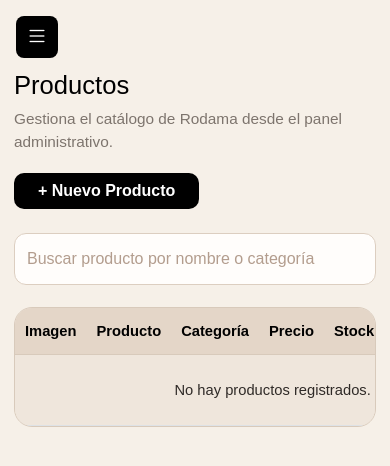
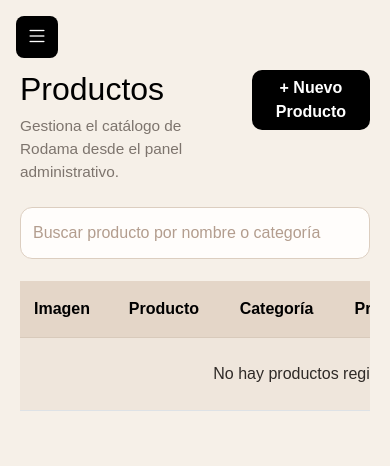
Before and after one commit to Camilo-Sanchez144/Rodama_Project, a plain HTML site: page html/dashboard-admin.html in a window 390 px wide. Drawn offline with nearby package versions, Linux system fonts and the light colour scheme.

Commit message:
Arreglando responsive

```diff
--- a/css/dashboard-admin.css
+++ b/css/dashboard-admin.css
@@ -3,7 +3,6 @@
     padding:0;
     box-sizing:border-box;
 }
-
 body{
     background:#F6F0E8;
     font-family:Arial,Helvetica,sans-serif;
@@ -16,7 +15,6 @@ body{
     position:relative;
 }
 
-/* ── Hamburger ── */
 .hamburger{
     display:none;
     position:fixed;
@@ -40,7 +38,6 @@ body{
     background:#1a1a1a;
 }
 
-/* ── Overlay ── */
 .sidebar-overlay{
     display:none;
     position:fixed;
@@ -55,7 +52,6 @@ body{
     opacity:1;
 }
 
-/* ── Sidebar ── */
 .sidebar{
     width:220px;
     min-width:220px;
@@ -131,14 +127,12 @@ body{
     border-color:rgba(255,255,255,0.5);
 }
 
-/* ── Content ── */
 .content{
     flex:1;
     padding:40px;
     min-width:0;
 }
 
-/* ── Sections ── */
 .section{
     display:none;
     opacity:0;
@@ -157,7 +151,6 @@ body{
     to{opacity:1;transform:translateY(0)}
 }
 
-/* ── Topbar ── */
 .topbar{
     display:flex;
     justify-content:space-between;
@@ -205,17 +198,33 @@ body{
     border-color:#C7A98B;
     box-shadow:0 0 0 0.2rem rgba(199,169,139,0.18) !important;
 }
+.product-table-wrapper{
+    width:100%;
+    overflow-x:auto;
+    overflow-y:hidden;
+    display:block;
+}
+.product-table-wrapper::-webkit-scrollbar{
+    height:6px;
+}
 
-/* ── Table ── */
-.product-table-wrapper{
-    background:#EFE6DC;
-    border:1px solid #D8CABB;
-    border-radius:18px;
-    overflow:hidden;
+.product-table-wrapper::-webkit-scrollbar-track{
+    background:#E4D6C8;
+    border-radius:0 0 18px 18px;
+}
+
+.product-table-wrapper::-webkit-scrollbar-thumb{
+    background:#C7A98B;
+    border-radius:999px;
+}
+
+.product-table-wrapper::-webkit-scrollbar-thumb:hover{
+    background:#b39070;
 }
 
 .product-table{
-    margin:0;
+    width:100%;
+    min-width:900px;
 }
 
 .product-table thead th{
@@ -307,7 +316,6 @@ body{
     font-size:.9rem;
 }
 
-/* ── Modal ── */
 .modal-content{
     border-radius:18px;
     padding:10px;
@@ -463,14 +471,30 @@ body{
     background:#1a1a1a;
 }
 
-/* ── Responsive ── */
 @media(max-width:992px){
+
+    .admin-layout{
+        display:block;
+        min-height:auto;
+    }
+
+    .content{
+        width:100%;
+        min-height:100vh;
+        overflow-y:auto;
+    }
+
     .hamburger{
         display:flex;
     }
 
     .sidebar-overlay{
+        display:none;
+    }
+
+    .sidebar-overlay.visible{
         display:block;
+        opacity:1;
     }
 
     .sidebar{
@@ -479,6 +503,7 @@ body{
         left:0;
         height:100vh;
         transform:translateX(-100%);
+        padding-top:70px; /* ← agrega esto */
     }
 
     .sidebar.open{
@@ -489,33 +514,13 @@ body{
         padding:70px 20px 28px;
     }
 }
-
 @media(max-width:768px){
-    .content{
-        padding:70px 14px 22px;
+    .product-table{
+        min-width:600px;
     }
 
-    .content h2{
-        font-size:1.6rem;
-    }
-
-    .topbar{
-        flex-direction:column;
-        align-items:flex-start;
-    }
-
-    .product-table thead th,
-    .product-table tbody td{
-        padding:12px 10px;
-        font-size:.92rem;
-    }
-
-    .modal-header h3{
-        font-size:1.3rem;
-    }
-
-    .product-thumb{
-        width:56px;
-        height:70px;
+    .product-table th:nth-child(6),
+    .product-table td:nth-child(6){
+        display:none;
     }
 }
--- a/html/dashboard-admin.html
+++ b/html/dashboard-admin.html
@@ -62,7 +62,7 @@
                 </div>
             </div>
 
-            <div class="table-responsive product-table-wrapper">
+            <div class="product-table-wrapper">
                 <table class="table align-middle product-table">
                     <thead>
                         <tr>
```
